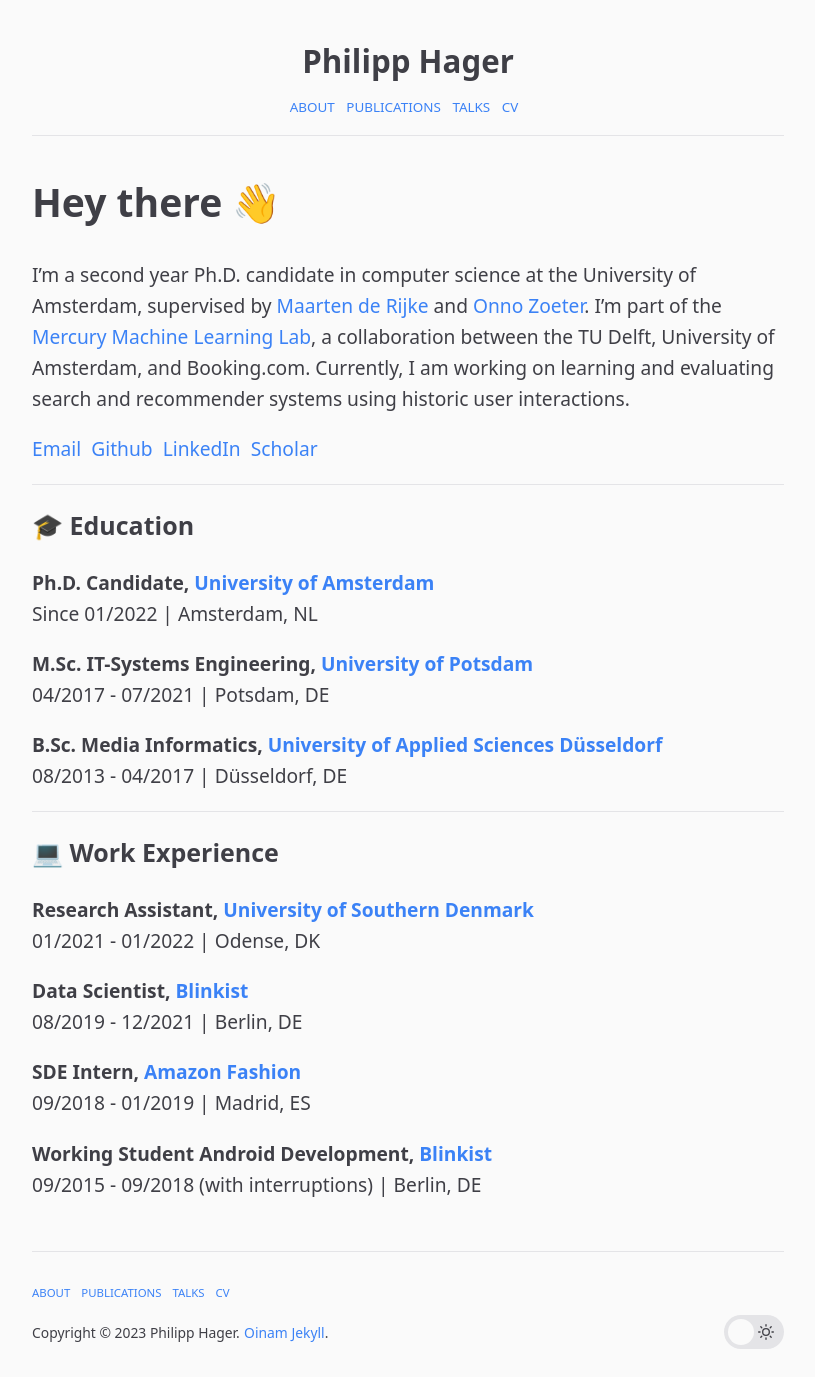
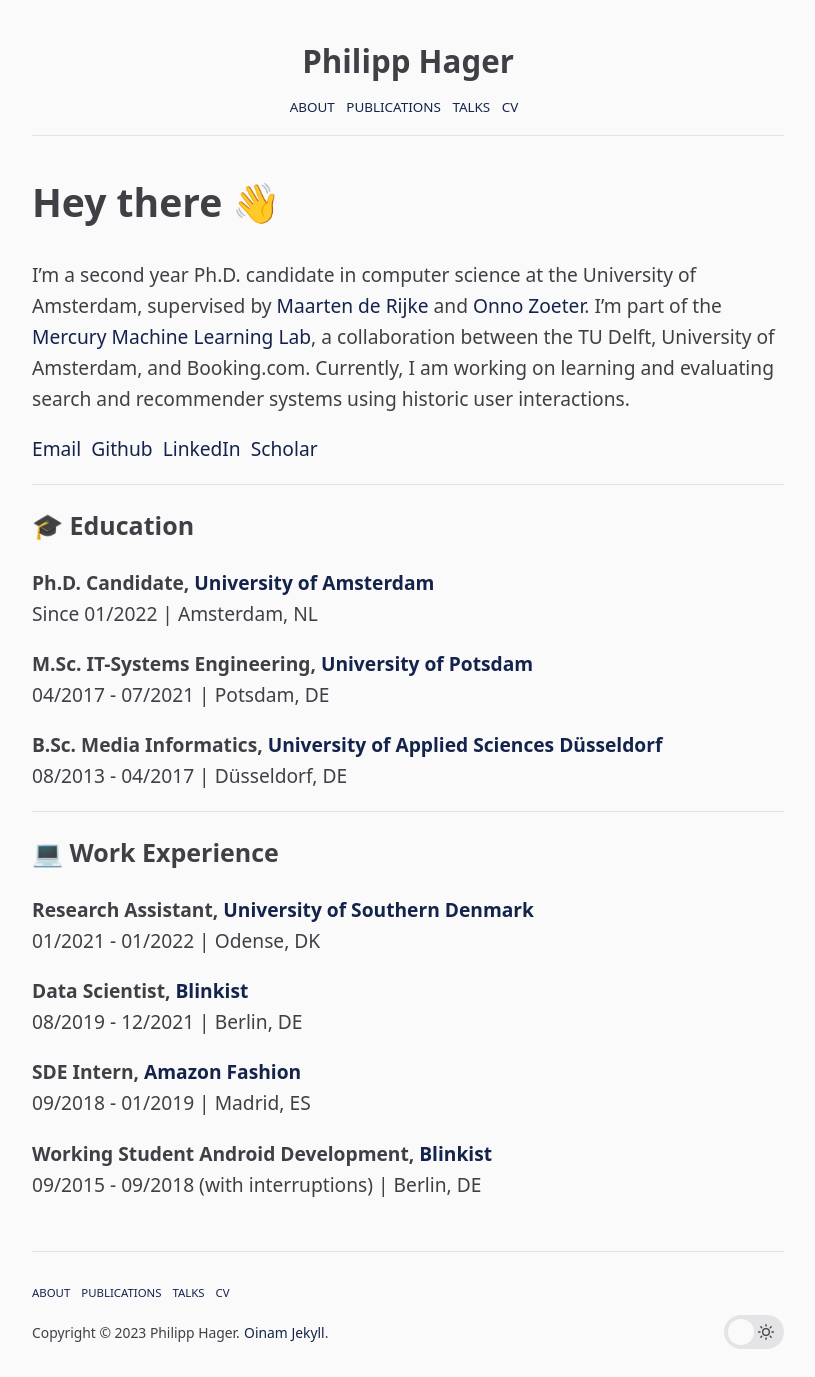
Before and after one commit to philipphager/philipphager.github.io, a Jekyll site: the page built from index.md, in a window 1280 px wide. Shown: the whole page, without its empty margins (232-1047 px from the left). Built offline with Jekyll 4.4.1, drawn with Linux system fonts in a browser that asks for light colours.

Commit message:
Update default.css

```diff
--- a/_includes/css/theme/default.css
+++ b/_includes/css/theme/default.css
@@ -6,9 +6,9 @@
   Almost all color variations can be played based off the few.
 */
 :root {
-  --color-primary: #3b82f6; /* blue-400 */
-  --color-secondary: #2563eb; /* blue-600 */
-  --color-accent: #fb923c; /* orange-400 */
+  --color-primary: #14234b; /* blue-400 */
+  --color-secondary: #14234b; /* blue-600 */
+  --color-accent: #e1144b; /* orange-400 */
 
   --background-color: #fafafa; /* gray-50 */
   --background-color-alt: #f4f4f5; /* gray-100 */
```
